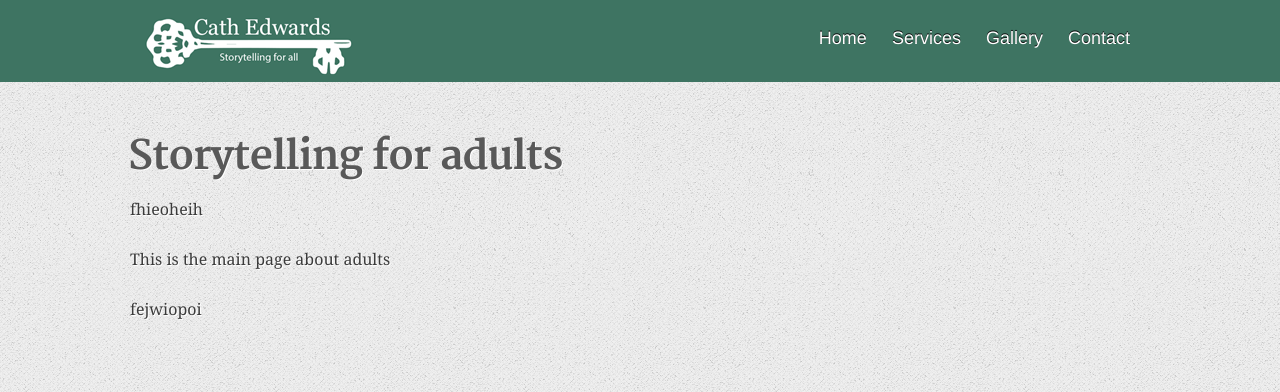
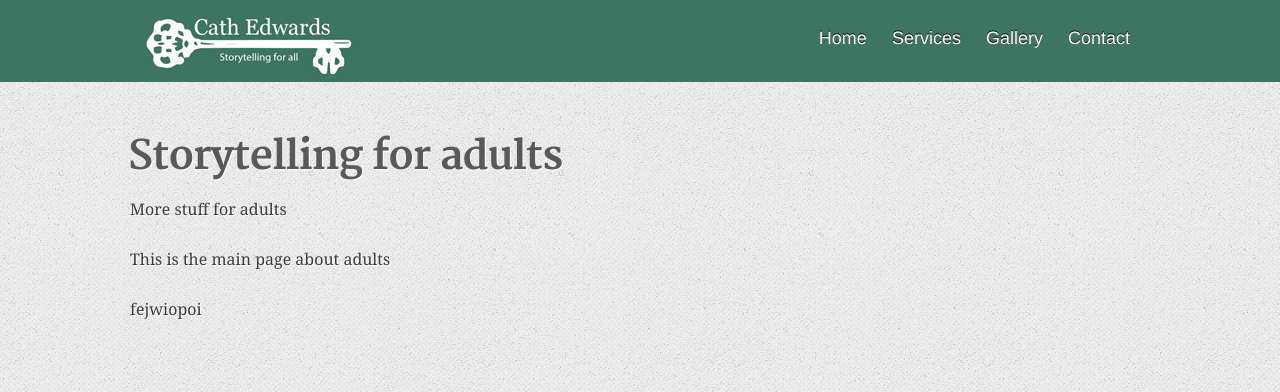
Before and after one commit to m3dwards/storytellingforall, a Jekyll site: the page built from services/storytelling-for-adults/index.md, in a window 1280 px wide. Shown: the top 392 px of the page. Built offline with Jekyll 4.4.1, drawn with Linux system fonts in a browser that asks for light colours.

Commit message:
Updated index.md

```diff
--- a/services/storytelling-for-adults/index.md
+++ b/services/storytelling-for-adults/index.md
@@ -1,14 +1,15 @@
 ---
 layout: page
 title: Storytelling for adults
-description: "Something about adults newline\n"
+description: Stuff for adults
 published: true
 ---
 
 
+
 # Storytelling for adults
 
-fhieoheih
+More stuff for adults
 
 This is the main page about adults
 
```
